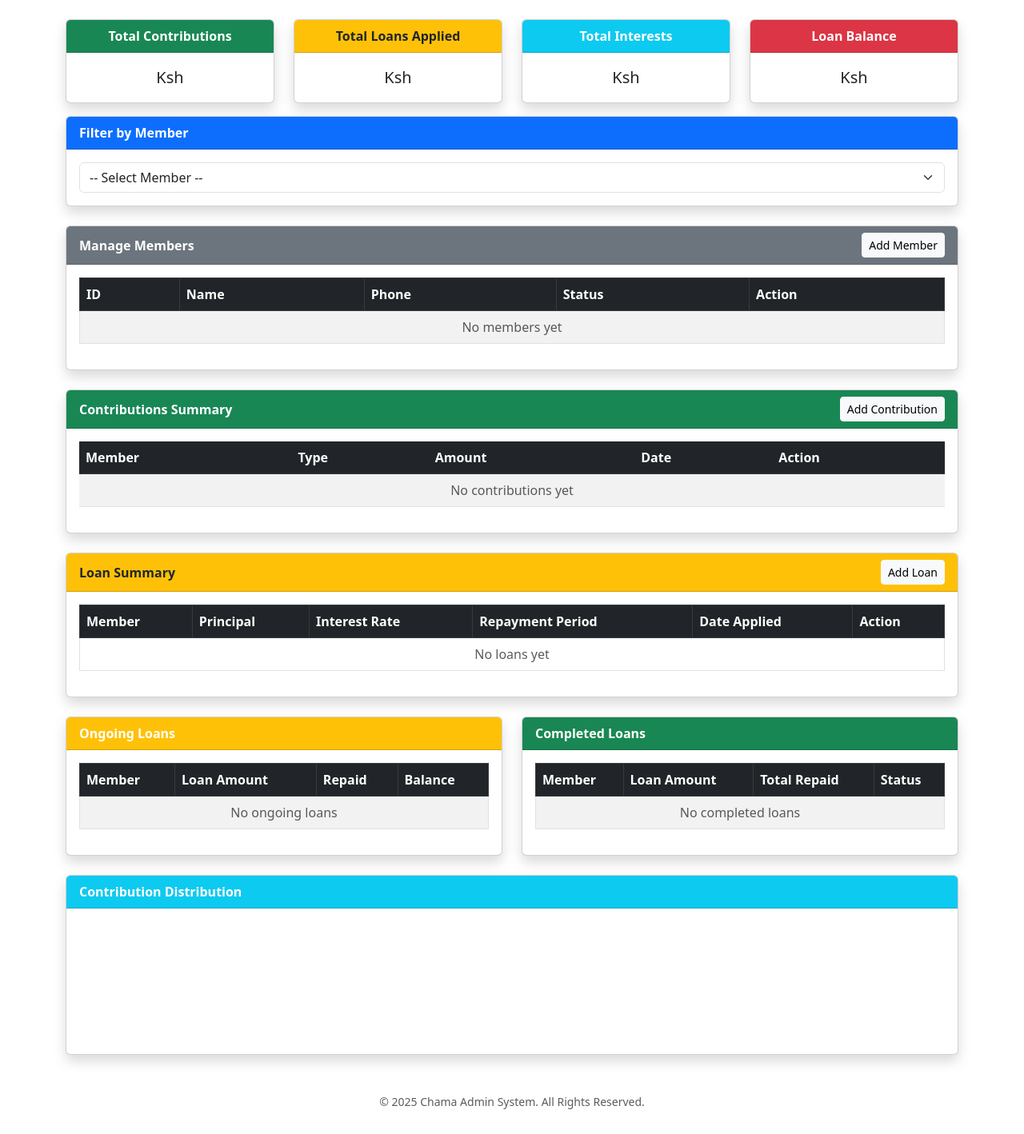
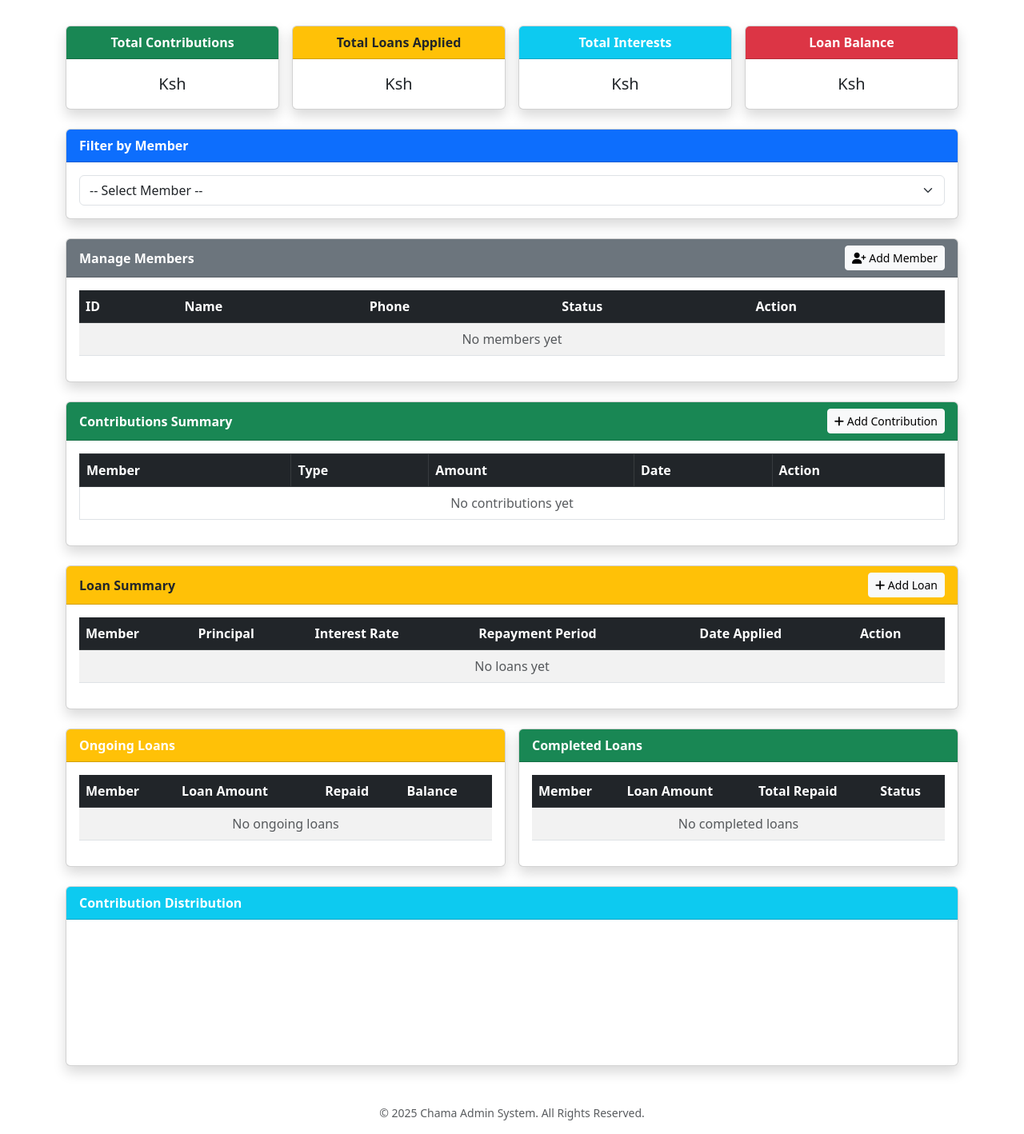
Before and after one commit to mubeakungu/chama-app, a Python web app: template templates/dashboard.html in a window 1280 px wide. Shown: the part 56-1474 px from the top of the page at 80% size. Before the commit the page ends 1443 px from the top, so only its background shows below. Run offline with Jinja, Linux system fonts and the light colour scheme; the template is opened without the code that fills it, so the values that code supplies are empty; a map, chart or similar area stays blank.

Commit message:
Update dashboard.html

```diff
--- a/templates/dashboard.html
+++ b/templates/dashboard.html
@@ -2,27 +2,27 @@
 
 {% block content %}
 <!-- Dashboard Summary Row -->
-<div class="row mt-4">
-    <div class="col-md-3 mb-3">
-        <div class="card shadow text-center">
+<div class="row g-3 mt-3">
+    <div class="col-md-3">
+        <div class="card shadow text-center h-100">
             <div class="card-header bg-success text-white fw-bold">Total Contributions</div>
             <div class="card-body fs-5">Ksh {{ total_contributions | round(2) }}</div>
         </div>
     </div>
-    <div class="col-md-3 mb-3">
-        <div class="card shadow text-center">
+    <div class="col-md-3">
+        <div class="card shadow text-center h-100">
             <div class="card-header bg-warning text-dark fw-bold">Total Loans Applied</div>
             <div class="card-body fs-5">Ksh {{ total_loans | round(2) }}</div>
         </div>
     </div>
-    <div class="col-md-3 mb-3">
-        <div class="card shadow text-center">
+    <div class="col-md-3">
+        <div class="card shadow text-center h-100">
             <div class="card-header bg-info text-white fw-bold">Total Interests</div>
             <div class="card-body fs-5">Ksh {{ total_interests | round(2) }}</div>
         </div>
     </div>
-    <div class="col-md-3 mb-3">
-        <div class="card shadow text-center">
+    <div class="col-md-3">
+        <div class="card shadow text-center h-100">
             <div class="card-header bg-danger text-white fw-bold">Loan Balance</div>
             <div class="card-body fs-5">
                 Ksh {{ (total_loans - (total_repayments if total_repayments else 0)) | round(2) }}
@@ -32,7 +32,7 @@
 </div>
 
 <!-- Filter by Member -->
-<div class="card shadow mb-4">
+<div class="card shadow my-4">
     <div class="card-header bg-primary text-white fw-bold">Filter by Member</div>
     <div class="card-body">
         <select class="form-select" onchange="location = this.value;">
@@ -51,10 +51,10 @@
 <div class="card shadow mb-4">
     <div class="card-header bg-secondary text-white fw-bold d-flex justify-content-between align-items-center">
         Manage Members
-        <a href="{{ url_for('add_member') }}" class="btn btn-light btn-sm">Add Member</a>
+        <a href="{{ url_for('add_member') }}" class="btn btn-light btn-sm"><i class="fas fa-user-plus"></i> Add Member</a>
     </div>
     <div class="card-body table-responsive">
-        <table class="table table-bordered table-striped align-middle">
+        <table class="table table-striped table-hover align-middle">
             <thead class="table-dark">
                 <tr>
                     <th>ID</th>
@@ -73,7 +73,7 @@
                     <td><span class="badge bg-secondary">{{ member.status }}</span></td>
                     <td>
                         <form method="POST" action="{{ url_for('delete_member', member_id=member.id) }}">
-                            <button type="submit" class="btn btn-sm btn-danger">Remove</button>
+                            <button type="submit" class="btn btn-sm btn-danger"><i class="fas fa-trash"></i> Remove</button>
                         </form>
                     </td>
                 </tr>
@@ -89,10 +89,10 @@
 <div class="card shadow mb-4">
     <div class="card-header bg-success text-white fw-bold d-flex justify-content-between align-items-center">
         Contributions Summary
-        <a href="{{ url_for('add_contribution') }}" class="btn btn-light btn-sm">Add Contribution</a>
+        <a href="{{ url_for('add_contribution') }}" class="btn btn-light btn-sm"><i class="fas fa-plus"></i> Add Contribution</a>
     </div>
     <div class="card-body table-responsive">
-        <table class="table table-striped table-hover align-middle">
+        <table class="table table-bordered table-hover align-middle">
             <thead class="table-dark">
                 <tr>
                     <th>Member</th>
@@ -111,7 +111,7 @@
                     <td>{{ c.date.strftime('%Y-%m-%d') }}</td>
                     <td>
                         <form method="POST" action="{{ url_for('delete_contribution', contribution_id=c.id, member_id=c.member_id) }}">
-                            <button type="submit" class="btn btn-sm btn-danger">Delete</button>
+                            <button type="submit" class="btn btn-sm btn-danger"><i class="fas fa-trash"></i> Delete</button>
                         </form>
                     </td>
                 </tr>
@@ -127,10 +127,10 @@
 <div class="card shadow mb-4">
     <div class="card-header bg-warning fw-bold d-flex justify-content-between align-items-center">
         Loan Summary
-        <a href="{{ url_for('add_loan') }}" class="btn btn-light btn-sm">Add Loan</a>
+        <a href="{{ url_for('add_loan') }}" class="btn btn-light btn-sm"><i class="fas fa-plus"></i> Add Loan</a>
     </div>
     <div class="card-body table-responsive">
-        <table class="table table-bordered table-hover align-middle">
+        <table class="table table-striped table-hover align-middle">
             <thead class="table-dark">
                 <tr>
                     <th>Member</th>
@@ -151,7 +151,7 @@
                     <td>{{ loan.issue_date.strftime('%Y-%m-%d') }}</td>
                     <td>
                         <form method="POST" action="{{ url_for('delete_loan', loan_id=loan.id) }}">
-                            <button type="submit" class="btn btn-sm btn-danger">Delete</button>
+                            <button type="submit" class="btn btn-sm btn-danger"><i class="fas fa-trash"></i> Delete</button>
                         </form>
                     </td>
                 </tr>
@@ -164,12 +164,12 @@
 </div>
 
 <!-- Loan Status -->
-<div class="row">
-    <div class="col-md-6 mb-4">
+<div class="row g-3">
+    <div class="col-md-6">
         <div class="card shadow h-100">
             <div class="card-header bg-warning text-white fw-bold">Ongoing Loans</div>
             <div class="card-body table-responsive">
-                <table class="table table-striped table-bordered align-middle">
+                <table class="table table-striped table-hover align-middle">
                     <thead class="table-dark">
                         <tr>
                             <th>Member</th>
@@ -195,11 +195,11 @@
         </div>
     </div>
 
-    <div class="col-md-6 mb-4">
+    <div class="col-md-6">
         <div class="card shadow h-100">
             <div class="card-header bg-success text-white fw-bold">Completed Loans</div>
             <div class="card-body table-responsive">
-                <table class="table table-striped table-bordered align-middle">
+                <table class="table table-striped table-hover align-middle">
                     <thead class="table-dark">
                         <tr>
                             <th>Member</th>
@@ -227,7 +227,7 @@
 </div>
 
 <!-- Contribution Distribution Chart -->
-<div class="card shadow mb-4">
+<div class="card shadow my-4">
     <div class="card-header bg-info text-white fw-bold">Contribution Distribution</div>
     <div class="card-body d-flex justify-content-center">
         <canvas id="contributionChart" style="max-width: 450px; max-height: 450px;"></canvas>
@@ -238,18 +238,17 @@
 <script src="https://cdn.jsdelivr.net/npm/chart.js"></script>
 <script>
     function generateColors(num) {
-        const colors = [];
-        const baseColors = ['#4CAF50', '#FF9800', '#2196F3', '#9C27B0', '#F44336', '#00BCD4', '#FFEB3B', '#8BC34A', '#CDDC39', '#607D8B'];
-        for (let i = 0; i < num; i++) {
-            colors.push(baseColors[i % baseColors.length]);
-        }
-        return colors;
+        const baseColors = [
+            '#4CAF50', '#FF9800', '#2196F3', '#9C27B0', '#F44336',
+            '#00BCD4', '#FFEB3B', '#8BC34A', '#CDDC39', '#607D8B'
+        ];
+        return Array.from({ length: num }, (_, i) => baseColors[i % baseColors.length]);
     }
 
-    const chartLabels = {{ chart_labels|tojson }};
-    const chartData = {{ chart_data|tojson }};
+    const chartLabels = {{ chart_labels | tojson }};
+    const chartData = {{ chart_data | tojson }};
 
-    if (chartLabels.length > 0 && chartData.length > 0) {
+    if (chartLabels.length > 0) {
         const ctx = document.getElementById('contributionChart').getContext('2d');
         new Chart(ctx, {
             type: 'pie',
@@ -258,7 +257,7 @@
                 datasets: [{
                     data: chartData,
                     backgroundColor: generateColors(chartLabels.length),
-                    hoverOffset: 4
+                    hoverOffset: 6
                 }]
             },
             options: {
@@ -268,9 +267,7 @@
                     tooltip: {
                         callbacks: {
                             label: function(context) {
-                                const label = context.label || '';
-                                const value = context.parsed;
-                                return `${label}: Ksh ${value.toLocaleString('en-KE', { minimumFractionDigits: 2 })}`;
+                                return `${context.label}: Ksh ${context.parsed.toLocaleString('en-KE', { minimumFractionDigits: 2 })}`;
                             }
                         }
                     }
```
